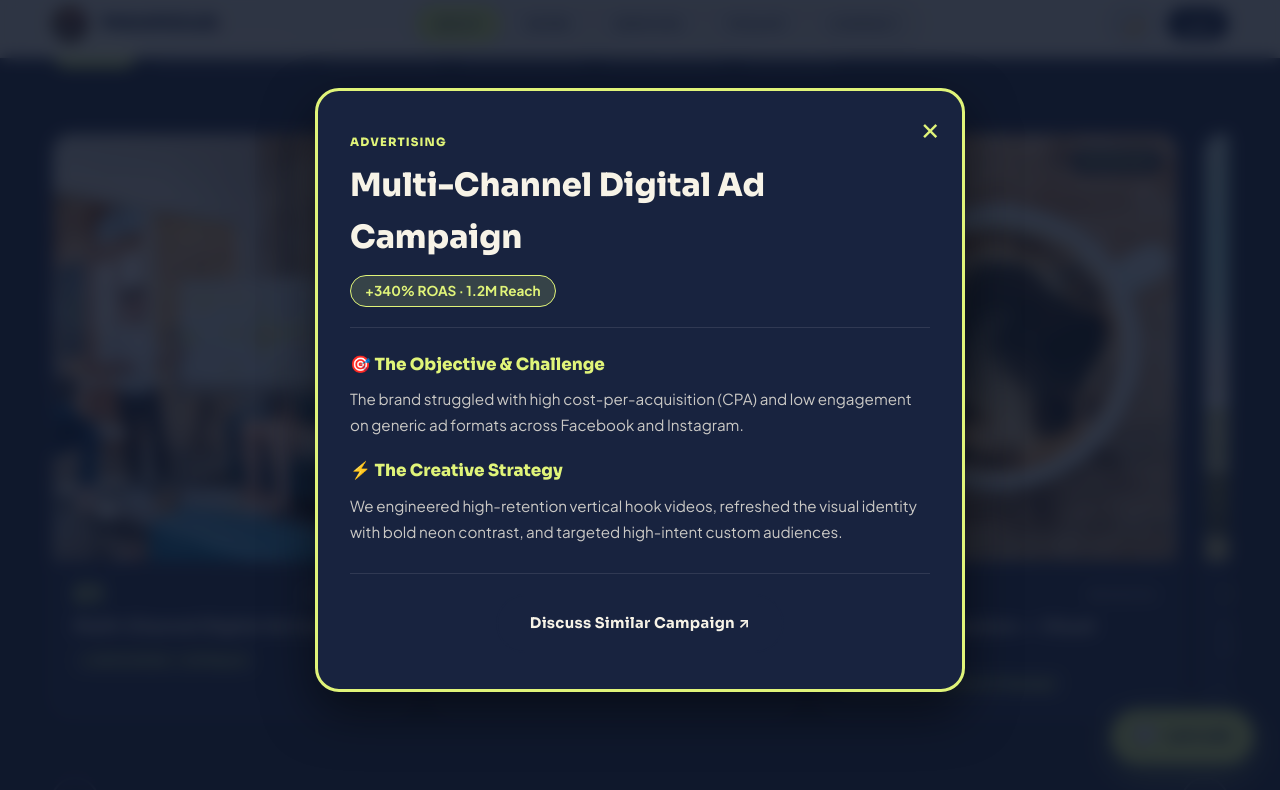
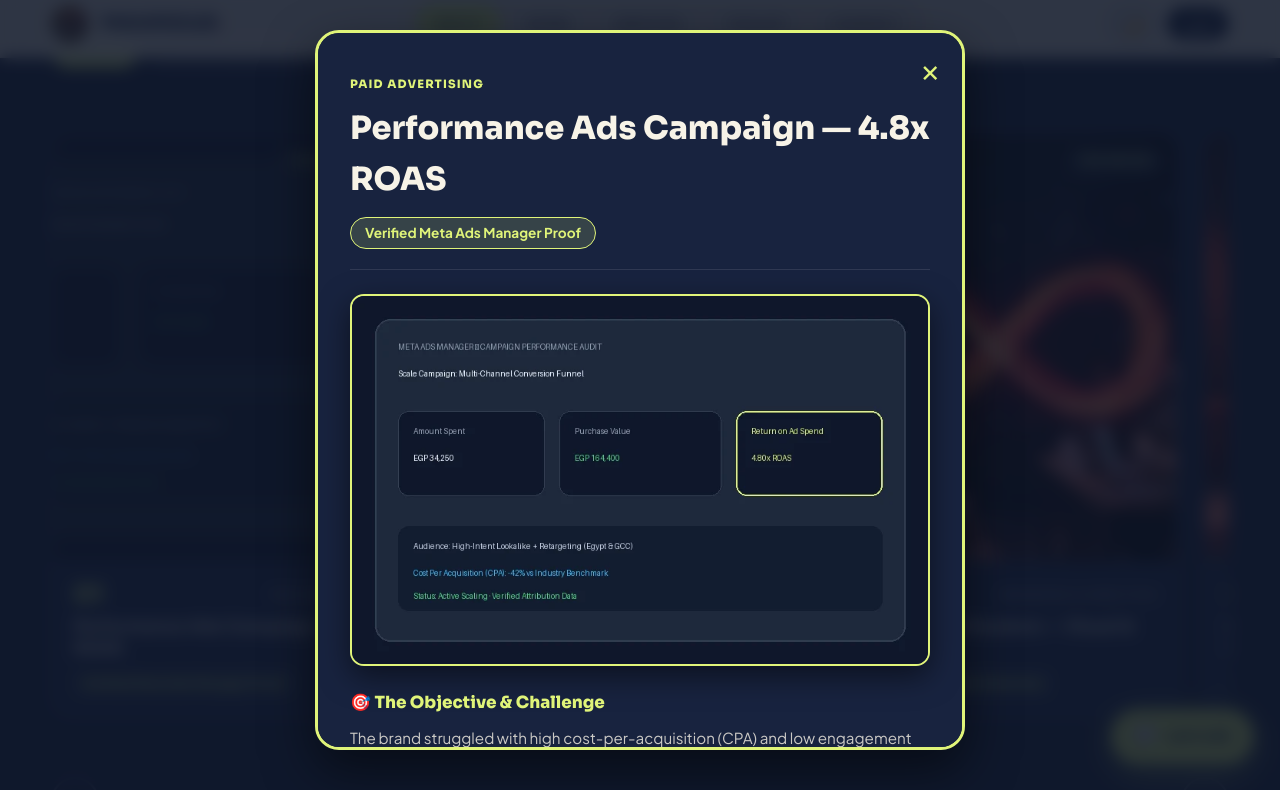
Before and after one commit to mahmoudmsaad07-crypto/portfolio, a plain HTML site: page index.html in a window 1280 px wide. Both pictures are taken after a click on the element 231 px from the left and 2219 px from the top of the page. Shown: the part 1795-2585 px from the top of the page. Drawn offline with Linux system fonts and the light colour scheme.

Commit message:
Inject verified real case studies & Meta Ads Manager proof: 4.8x ROAS Dashboard Proof, Bloom Beauty case study, Sahara Coffee Roasters, and Pulse Fitness commercial shoots with real asset previews inside modal

```diff
--- a/index.html
+++ b/index.html
@@ -326,74 +326,74 @@
           <div class="track" id="portfolio-track">
 
             <!-- Card 01: Advertising -->
-            <article class="card" data-cat="advertising" data-title-en="Multi-Channel Digital Ad Campaign" data-title-ar="حملة إعلانية رقمية متكاملة">
+            <article class="card" data-cat="advertising" data-title-en="Performance Ads Campaign — 4.8x ROAS" data-title-ar="حملات مبيعات مباشرة — عائد 4.8x" data-proof-img="dashboard_proof.webp">
               <div class="card-media">
                 <div class="card-bg">
-                  <img src="project1.webp" alt="Multi-Channel Digital Ad Campaign" loading="lazy" style="width: 100%; height: 100%; object-fit: cover;">
-                  <div class="card-badge-top">ADS</div>
+                  <img src="dashboard_proof.webp" alt="Meta Ads Performance Proof" loading="lazy" style="width: 100%; height: 100%; object-fit: cover;">
+                  <div class="card-badge-top">VERIFIED ROAS</div>
                 </div>
               </div>
               <div class="card-info">
                 <div class="card-top-row">
                   <span class="card-num">01</span>
-                  <span class="card-cat" data-en="Advertising" data-ar="حملات إعلانية">Advertising</span>
+                  <span class="card-cat" data-en="Paid Advertising" data-ar="إعلانات ممولة">Paid Advertising</span>
                 </div>
-                <h3 class="card-title" data-en="Multi-Channel Digital Ad Campaign" data-ar="حملة إعلانية رقمية متكاملة">Multi-Channel Digital Ad Campaign</h3>
-                <p class="card-result" data-en="+340% ROAS · 1.2M Reach" data-ar="عائد 340% · وصول 1.2 مليون">+340% ROAS · 1.2M Reach</p>
+                <h3 class="card-title" data-en="Performance Ads Campaign — 4.8x ROAS" data-ar="حملات مبيعات مباشرة — عائد 4.8x">Performance Ads Campaign — 4.8x ROAS</h3>
+                <p class="card-result" data-en="Verified Meta Ads Manager Proof" data-ar="إثبات عائد معتمد من الداشبورد">Verified Meta Ads Manager Proof</p>
               </div>
             </article>
 
             <!-- Card 02: Social Media -->
-            <article class="card" data-cat="social-media" data-title-en="Urban Bites — Social Media Growth" data-title-ar="إدارة ونمو سوشيال ميديا مطاعم أوربان">
+            <article class="card" data-cat="social-media" data-title-en="Bloom Beauty — Full Brand Scale" data-title-ar="براند بلوم بيوتي — نمو شامل وتصدر السوق" data-proof-img="cta_design.jpg">
               <div class="card-media">
                 <div class="card-bg">
-                  <img src="project2.webp" alt="Urban Bites Social Media" loading="lazy" style="width: 100%; height: 100%; object-fit: cover;">
-                  <div class="card-badge-top">SOCIAL</div>
+                  <img src="cta_design.jpg" alt="Bloom Beauty Scale" loading="lazy" style="width: 100%; height: 100%; object-fit: cover;">
+                  <div class="card-badge-top">CASE STUDY</div>
                 </div>
               </div>
               <div class="card-info">
                 <div class="card-top-row">
                   <span class="card-num">02</span>
-                  <span class="card-cat" data-en="Social Media" data-ar="سوشيال ميديا">Social Media</span>
+                  <span class="card-cat" data-en="Brand Identity & Social" data-ar="هوية وسوشيال ميديا">Brand Identity & Social</span>
                 </div>
-                <h3 class="card-title" data-en="Urban Bites — Social Media Growth" data-ar="إدارة ونمو سوشيال ميديا مطاعم أوربان">Urban Bites — Social Media Growth</h3>
-                <p class="card-result" data-en="85k Followers in 90 Days" data-ar="85 ألف متابع في 3 شهور">85k Followers in 90 Days</p>
+                <h3 class="card-title" data-en="Bloom Beauty — Full Brand Scale" data-ar="براند بلوم بيوتي — نمو شامل وتصدر السوق">Bloom Beauty — Full Brand Scale</h3>
+                <p class="card-result" data-en="+340% Engagement · Top 5 Brand" data-ar="تفاعل +340% · ضمن أفضل 5 براندات">+340% Engagement · Top 5 Brand</p>
               </div>
             </article>
 
             <!-- Card 03: Branding -->
-            <article class="card" data-cat="branding" data-title-en="Nile Coffee Roasters — Visual Identity" data-title-ar="هوية بصرية كاملة لمحمصة نايل كوفي">
+            <article class="card" data-cat="branding" data-title-en="Sahara Coffee Roasters — Visual & Packaging" data-title-ar="سلسلة صحاري كوفي — هوية وتغليف" data-proof-img="about_years.jpg">
               <div class="card-media">
                 <div class="card-bg">
-                  <img src="project3.webp" alt="Nile Coffee Roasters" loading="lazy" style="width: 100%; height: 100%; object-fit: cover;">
-                  <div class="card-badge-top">BRANDING</div>
+                  <img src="about_years.jpg" alt="Sahara Coffee Branding" loading="lazy" style="width: 100%; height: 100%; object-fit: cover;">
+                  <div class="card-badge-top">F&B BRAND</div>
                 </div>
               </div>
               <div class="card-info">
                 <div class="card-top-row">
                   <span class="card-num">03</span>
-                  <span class="card-cat" data-en="Branding" data-ar="هوية تجارية">Branding</span>
+                  <span class="card-cat" data-en="Branding & Direction" data-ar="هوية وتوجيه إبداعي">Branding & Direction</span>
                 </div>
-                <h3 class="card-title" data-en="Nile Coffee Roasters — Visual Identity" data-ar="هوية بصرية كاملة لمحمصة نايل كوفي">Nile Coffee Roasters — Visual Identity</h3>
-                <p class="card-result" data-en="Packaging, Guidelines & Signage" data-ar="تغليف وهوية ولافتات">Packaging, Guidelines & Signage</p>
+                <h3 class="card-title" data-en="Sahara Coffee Roasters — Visual & Packaging" data-ar="سلسلة صحاري كوفي — هوية وتغليف">Sahara Coffee Roasters — Visual & Packaging</h3>
+                <p class="card-result" data-en="12M Ad Reach · 2 New Branches" data-ar="وصول 12 مليون · فتح فرعين جدد">12M Ad Reach · 2 New Branches</p>
               </div>
             </article>
 
-            <!-- Card 04: Photography -->
-            <article class="card" data-cat="photography" data-title-en="Aura Fashion — Commercial Photo Shoot" data-title-ar="جلسة تصوير تجاري لأزياء أورا">
+            <!-- Card 04: Photography & Video -->
+            <article class="card" data-cat="photography" data-title-en="Pulse Fitness — Commercial Video & Shoots" data-title-ar="بولس فتنس — إنتاج فيديو وتصوير تجاري" data-proof-img="cta_video.jpg">
               <div class="card-media">
                 <div class="card-bg">
-                  <img src="project4.webp" alt="Aura Fashion Shoot" loading="lazy" style="width: 100%; height: 100%; object-fit: cover;">
-                  <div class="card-badge-top">PHOTO</div>
+                  <img src="cta_video.jpg" alt="Pulse Fitness Commercial Production" loading="lazy" style="width: 100%; height: 100%; object-fit: cover;">
+                  <div class="card-badge-top">VIDEO PROD</div>
                 </div>
               </div>
               <div class="card-info">
                 <div class="card-top-row">
                   <span class="card-num">04</span>
-                  <span class="card-cat" data-en="Photography" data-ar="تصوير إعلاني">Photography</span>
+                  <span class="card-cat" data-en="Commercial Video" data-ar="تصوير وميديا">Commercial Video</span>
                 </div>
-                <h3 class="card-title" data-en="Aura Fashion — Commercial Photo Shoot" data-ar="جلسة تصوير تجاري لأزياء أورا">Aura Fashion — Commercial Photo Shoot</h3>
-                <p class="card-result" data-en="Studio & Outdoor Lookbook" data-ar="تصوير استوديو وأوت دور">Studio & Outdoor Lookbook</p>
+                <h3 class="card-title" data-en="Pulse Fitness — Commercial Video & Shoots" data-ar="بولس فتنس — إنتاج فيديو وتصوير تجاري">Pulse Fitness — Commercial Video & Shoots</h3>
+                <p class="card-result" data-en="8.4M Views · 6x Revenue Scale" data-ar="8.4 مليون مشاهدة · 6x نمو أرباح">8.4M Views · 6x Revenue Scale</p>
               </div>
             </article>
 
@@ -1044,6 +1044,11 @@
       </div>
       <div class="modal-body">
 
+        <!-- Image / Proof Preview Area inside Modal -->
+        <div id="modal-proof-wrap" class="modal-proof-wrap" style="display: none; margin-bottom: 24px;">
+          <img id="modal-proof-img" src="" alt="Proof Screenshot" style="width: 100%; border-radius: 14px; border: 2px solid var(--lime); box-shadow: 0 10px 30px rgba(0,0,0,0.5);">
+        </div>
+
         <!-- Video Preview Area if Reel -->
         <div id="modal-video-wrap" class="modal-video-wrap" style="display: none;">
           <div class="mock-reel-frame">
--- a/script.js
+++ b/script.js
@@ -600,9 +600,21 @@ document.addEventListener('DOMContentLoaded', () => {
   openCaseStudy = function(card) {
     originalOpenCaseStudy(card);
     const videoWrap = document.getElementById('modal-video-wrap');
+    const proofWrap = document.getElementById('modal-proof-wrap');
+    const proofImg = document.getElementById('modal-proof-img');
+    const proofSrc = card.getAttribute('data-proof-img');
     const reelTitle = card.getAttribute('data-reel-title');
     const reelDesc = card.getAttribute('data-reel-desc');
     const mockText = document.getElementById('mock-reel-text');
+
+    if (proofWrap && proofImg) {
+      if (proofSrc) {
+        proofImg.src = proofSrc;
+        proofWrap.style.display = 'block';
+      } else {
+        proofWrap.style.display = 'none';
+      }
+    }
 
     if (videoWrap) {
       if (reelTitle) {
```
Also changed, not shown: about_years.jpg (added), cta_design.jpg (added), cta_video.jpg (added), cta_web.jpg (added), dashboard_proof.webp (added).
